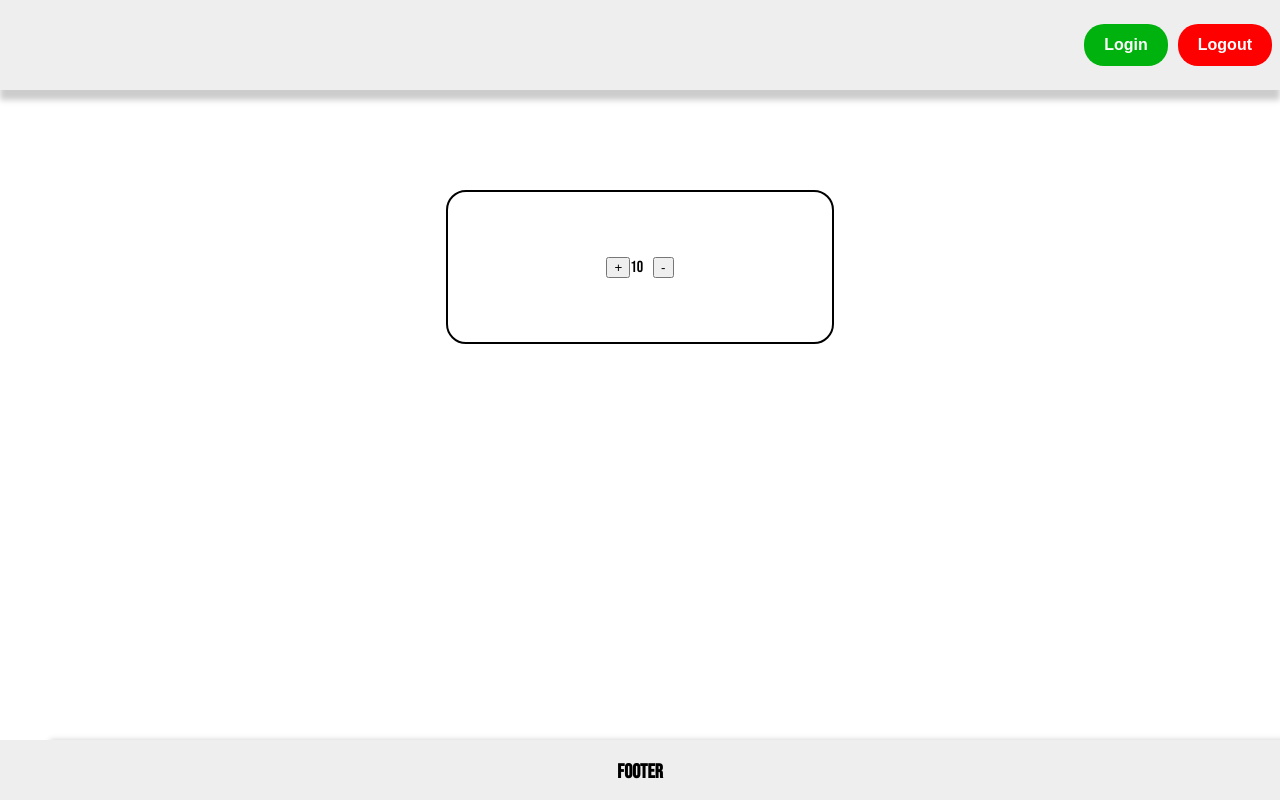
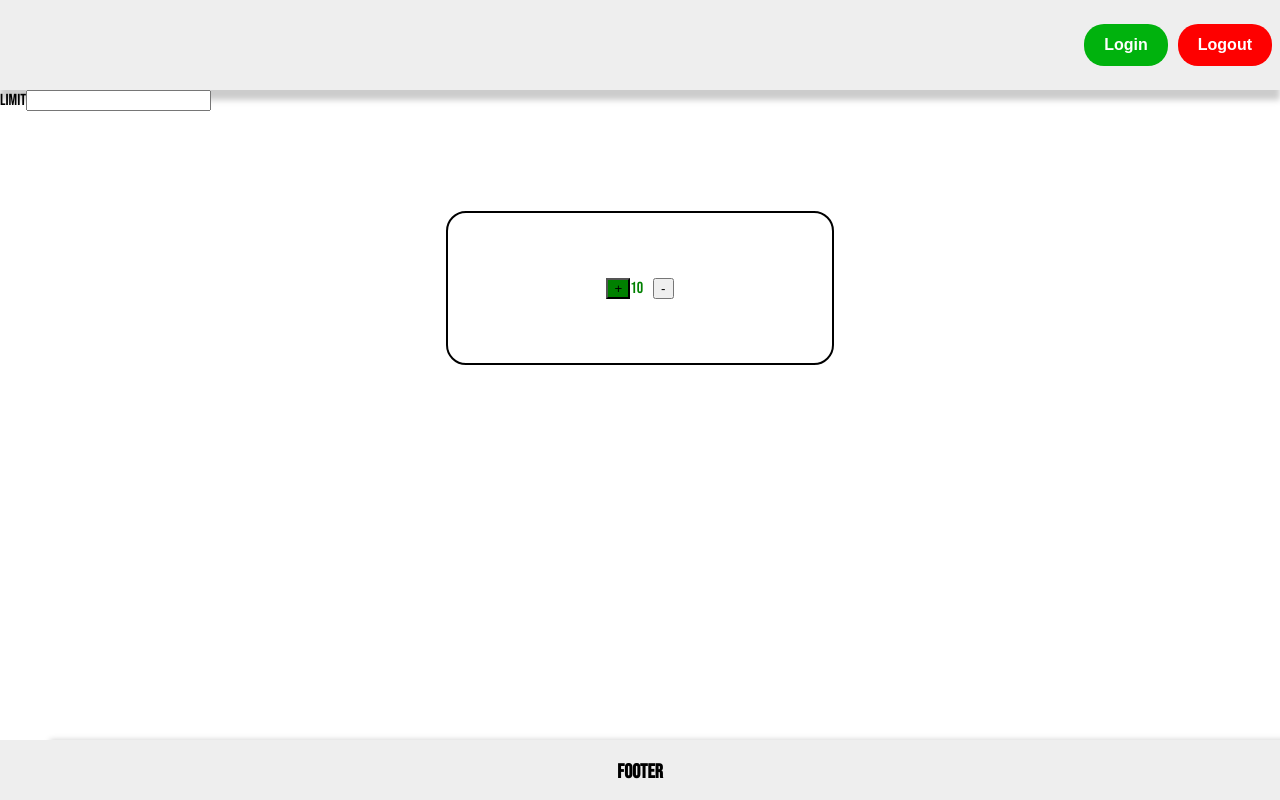
Before and after one commit to tohidshabanloo/react-11-march, a React (Create React App) app: page / in a window 1280 px wide. Built offline with nearby package versions, Linux system fonts and the light colour scheme.

Commit message:
finished

```diff
--- a/src/Components/Counter/Counter.js
+++ b/src/Components/Counter/Counter.js
@@ -4,31 +4,51 @@ import "./Counter.css";
 
 const Counter = () => {
   const [count, setcount] = useState(10);
+  const [limit, setlimit] = useState(10);
   const increament = () => {
+    if (count < limit) {
       setcount(count + 1);
+    }
   };
   const decreament = () => {
+    if (count > 0) {
       setcount(count - 1);
+    }
   };
   const colorHnadler = () => {
-    if (count > 10) return "green";
-    if (count < 0) return "red";
+    if (count > 5) return "green";
+    if (count < 2) return "red";
+  };
+  const changeHandler = (value) => {
+    setlimit(value);
   };
 
   return (
-    <div className="counter">
-      <button onClick={increament} backgroundColor="black">
+    <>
+      <div>
+        <label htmlFor="">limit</label>
+        <input
+          type="number"
+          onChange={(event) => changeHandler(event.target.value)}
+        />
+      </div>
+      <div className="counter" style={{ color: colorHnadler() }}>
+        <button
+          style={{ backgroundColor: colorHnadler() }}
+          onClick={increament}
+        >
           +
         </button>
         <div style={{ color: colorHnadler() }}>{count}</div>
         <button
+          style={{ backgroundColor: colorHnadler() }}
           onClick={decreament}
-        backgroundColor="black"
           style={{ marginLeft: 10 }}
         >
           -
         </button>
       </div>
+    </>
   );
 };
 
```
Lines whose indentation alone changed are shown as unchanged.
